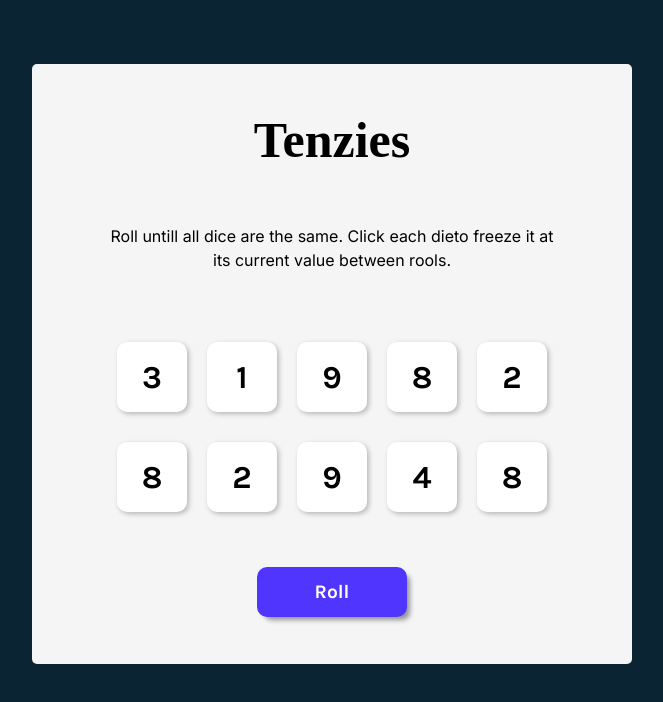
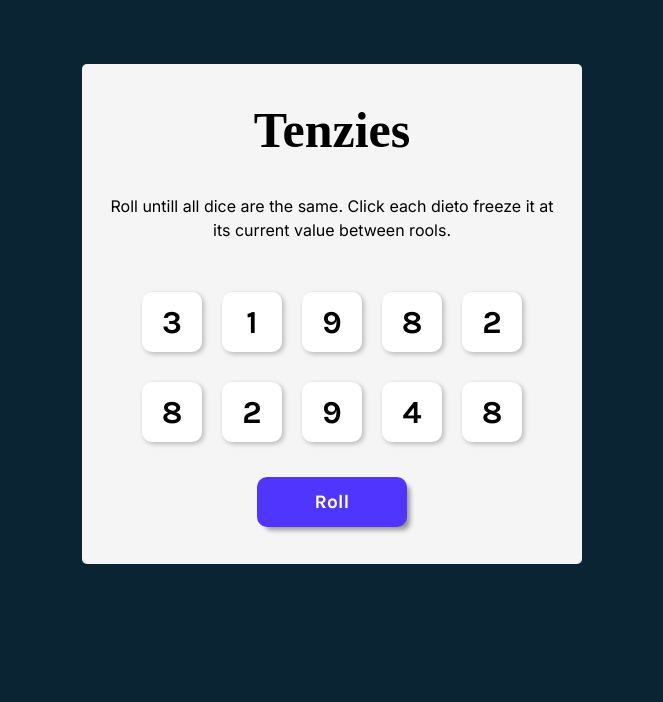
Before and after one commit to DeepikaDudala/tenzies-game, a React (Vite) app: page / in a window 1280 px wide. Shown: the top 702 px of the page, without its empty margins (308-971 px from the left). Built offline with nearby package versions, Linux system fonts and the light colour scheme.

Commit message:
Update style.css

```diff
--- a/style.css
+++ b/style.css
@@ -14,8 +14,8 @@ body{
 main
 {
     background-color: #F5F5F5;
-    height: 600px;
-    width: 600px;
+    height: 500px;
+    width: 500px;
     border-radius: 5px;
     padding: 20px;
     display: flex;
@@ -52,8 +52,8 @@ main
 }
 .die-div
 {
-    height: 70px;
-    width: 70px;
+    height: 60px;
+    width: 60px;
     box-shadow: 2px 2px 5px rgba(0, 0, 0, 0.25);
     border-radius: 10px;
     display: flex;
```
